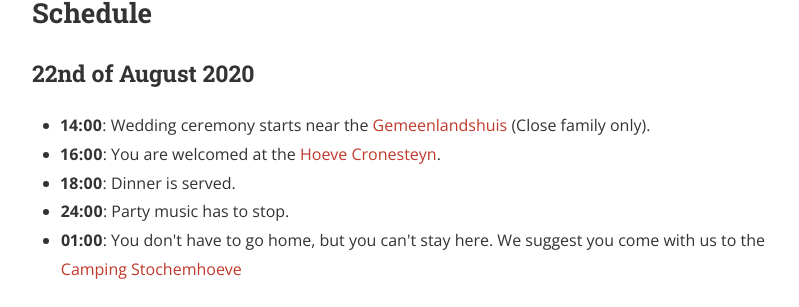
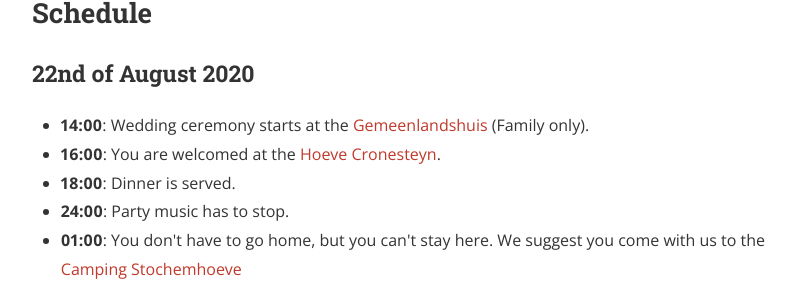
Before and after one commit to thiesgehrmann/heijmans-gehrmann, a Jekyll site: the page built from index.html, in a window 1280 px wide and 900 px high, scrolled down 782 px. Shown: the part 146-453 px from the top of the window, without its empty margins (240-1039 px from the left). Built offline with Jekyll 4.4.1, drawn with Linux system fonts in a browser that asks for light colours; nearby versions of some CDN libraries; some of the changed text lies outside the part shown.

Commit message:
Updated language

```diff
--- a/french.html
+++ b/french.html
@@ -106,7 +106,7 @@ document.getElementById("mycoverimage").style.backgroundImage = `url(${cover_ima
   <ul>
     <li>
       <b><a href="https://stochemhoeve.nl">Camping Stochemhoeve</a></b>:
-      Un camping juste à côté de Hoeve Cronesteyn (surtout des tentes), vous pouvez reserver un emplacement sur le site. <u><b>We will be staying here.</b></>
+      Un camping juste à côté de Hoeve Cronesteyn (surtout des tentes), vous pouvez reserver un emplacement sur le site. <u><b>We will be staying here.</b></u>
     </li>
     <li>
       <b><a href="https://www.bastionhotels.com/nl-nl/hotels/hotel-leiden">Bastion Hotel Leiden</a></b>:
--- a/index.html
+++ b/index.html
@@ -44,7 +44,7 @@ document.getElementById("mycoverimage").style.backgroundImage = `url(${cover_ima
 <h2> Schedule </h2>
   <h3>22nd of August 2020</h3>
   <ul>
-    <li><b>14:00</b>: Wedding ceremony starts near the <a href="#ceremony">Gemeenlandshuis</a> (Close family only).</li>
+    <li><b>14:00</b>: Wedding ceremony starts at the <a href="#ceremony">Gemeenlandshuis</a> (Family only).</li>
     <li><b>16:00</b>: You are welcomed at the <a href="#hoeve">Hoeve Cronesteyn</a>.</li>
     <li><b>18:00</b>: Dinner is served.</li>
     <li><b>24:00</b>: Party music has to stop.</li>
```
Also changed, not shown: other parts of index.html (+1 -1 lines).
